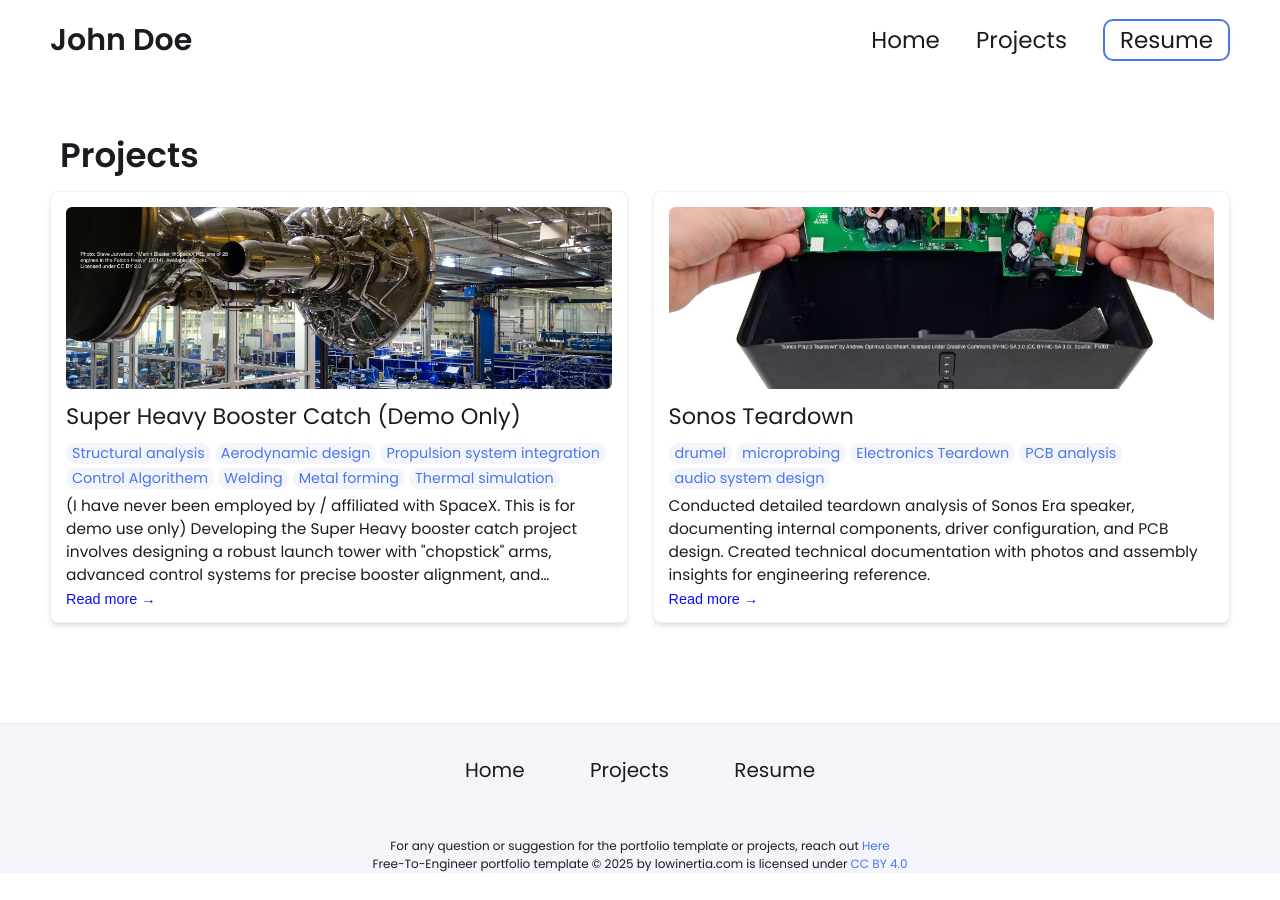
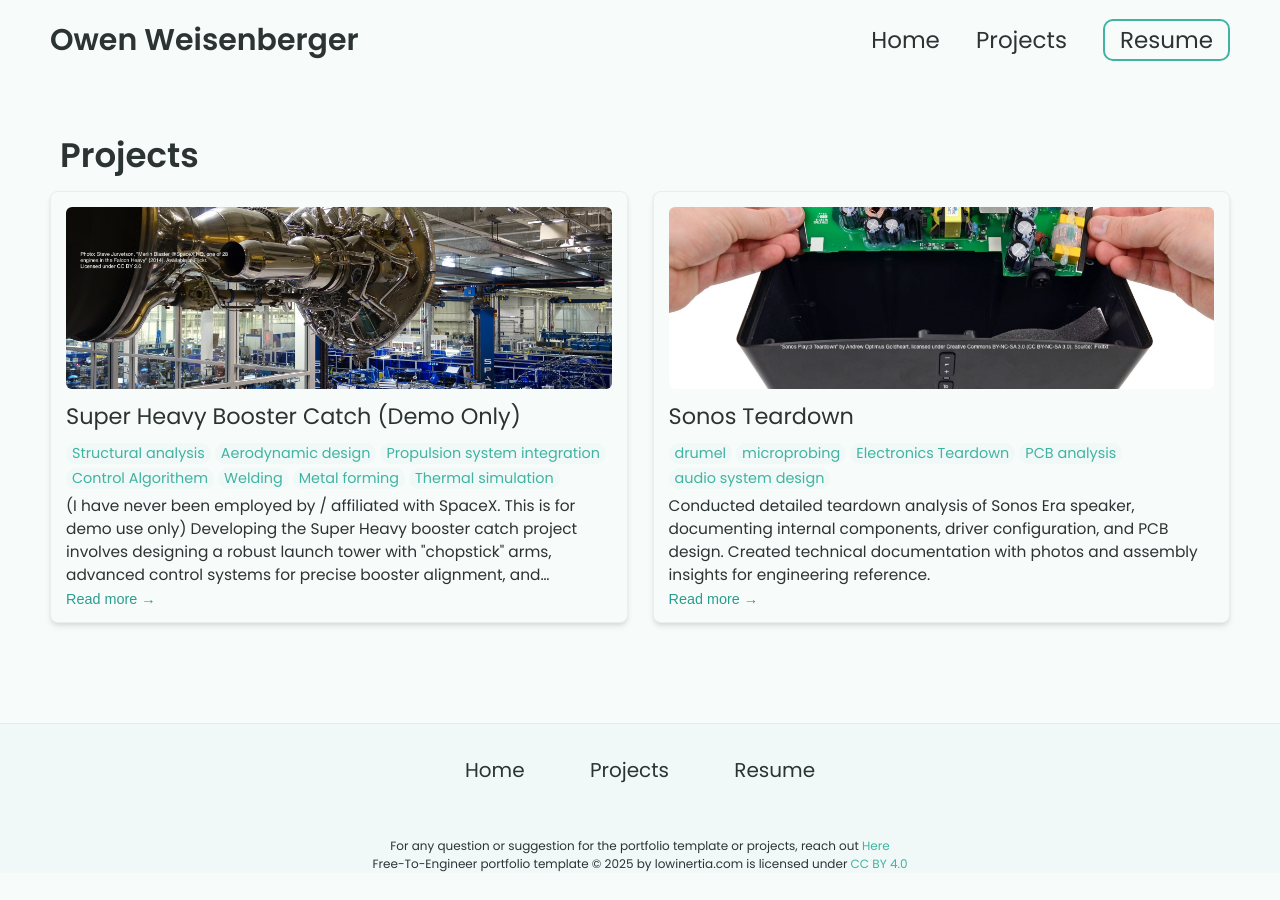
Before and after one commit to ojweisen/Portfolio, a Jekyll site: the page built from projects.html, in a window 1280 px wide. Built offline with Jekyll 4.4.1, drawn with Linux system fonts in a browser that asks for light colours; part of the change alters nothing that is shown.

Commit message:
Update _config.yml

```diff
--- a/_config.yml
+++ b/_config.yml
@@ -7,33 +7,31 @@
 
 # Main Page Setup
 
-title: John Doe's Portfolio # This is what shows up in the tab of the browser
+title: Owen Weisenberger's Portfolio # This is what shows up in the tab of the browser
 
 
 
 # Hero Section
-name: John Doe
-headline: headline message
+name: Owen Weisenberger
+headline: Student at Syracuse University pursuing a B.S. in Aerospace Engineering and minoring in Physics
 description: >- # dont remove this line. this will ignore all new lines until the next section
-  Write an awesome intro and discuss your highlights and qualification. You can edit this
-  line in _config.yml. It will appear in your document head meta (for
-  Google search results) and in your feed.xml site description.
+  I am interested in orbital mechanics, propulsion, and aerodynamics.
+  Eventually, I hope to reinvest people's interest in space and help make contributions in the aerospace industry.
 
 # Place your profile image in /assets/images/profile-image/folder and edit the file name
-profile_image: ./assets/images/profile-image/avatar.jpeg
-
+profile_image: /assets/images/profile-image/BabyTrain.jpeg
 
 # Link your resume
 # You can place your resume in assets/resume/{resume.pdf or add external link such as pdf saved in google drive
-resume-url: https://drive.google.com/file/d/13Z3duVzh-gguPU5r03oJVEE6rV9rd3DS/view?usp=sharing # or /assets/resume/resume.pdf
+resume-url:  /assets/resume/Owen-Weisenberger-Resume.pdf # or /assets/resume/resume.pdf
 
 
 # Set up external links - this will show up as small icons next to your name.
 
 external-links:    # input only your own url slug. The icons with missing entries will not appear.
-  linkedin: test    # https://www.linkedin.com/in/{your url slug}
-  github: leea12    # https://github.com/{your url slug}
-  stackoverflow: test      # https://stackoverflow.com/users/{your url slug}
+  linkedin: https://www.linkedin.com/in/owenweisenberger/    # https://www.linkedin.com/in/{your url slug}
+  github: https://github.com/otrain-gif    # https://github.com/{your url slug}
+  stackoverflow:      # https://stackoverflow.com/users/{your url slug}
   medium:            # https://medium.com/@{your url slug}
   x-twitter:   # https://x.com/{your url slug}
   threads:            # https://threads.net/@{your url slug}
@@ -45,61 +43,45 @@ external-links:    # input only your own url slug. The icons with missing entrie
 
 # Skills Section - Add the list of your Skills by categories/tools. The indentation for each level needs to be precise.
 skills:
-  - category: 3D Modeling
+  - category: Experimental Methods and Testing
     tools:
-    - Onshape
-    - Solidworks
-    - Creo
-    - Fusion 360 (Autodesk)
-    - Blender (for complex shapes or animations)
-    - Siemens NX
-    - Inventor (Autodesk)
-    - CATIA (Dassault Systèmes)
-  - category: Prototyping
+    - Wind tunnel testing (subsonic & supersonic)
+    - Data acquisition (accelerometers, pitot-static tubes, pressure transducers)
+    - Schlieren imaging & flow visualization
+    - Uncertainty analysis & error quantification
+  - category: Fluid Mechanics & Aerodynamics
     tools:
-    - SLA
-    - CNC
-    - FDM
-    - SLS
-    - DMLS
-    - PolyJet Printing
-    - Vacuum Casting
-    - Laser Cutting
-    - Water Jet Cutting
-    - Arduino / Raspberry Pi
-    - Breadboarding for circuit testing
-  - category: Design Standards / Practices
+    -  Vortex shedding & wake analysis
+    - Boundary layer measurement
+    - Airfoil lift/drag analysis & stall characterization
+    - Compressible flow & shock wave visualization
+    - Application of Bernoulli’s principle & isentropic relations
+  - category: Structures & Materials
     tools:
-    - GD&T ASME Y14
-    - ISO fits and tolerances
-    - PLM (PTC Windchill / Arena)
-  - category: PCB Design
+    - Beam theory & stress/deflection analysis
+    - Fatigue life prediction (Palmgren–Miner rule)
+    - Material selection (MMPDS data)
+    - Aerospace structural optimization
+  - category: Data & Software Tools
     tools:
-    - Altium Designer
-    - Altium
-    - Eagle
-    - KiCad
-  - category: Problem Solving / Risk Management
-    tools:
-    - Root Cause Analysis (e.g., 5 Whys, Fishbone Diagram)
-    - DFMEA / PFMEA
-    - Six Sigma methodologies
-    - Shain Red-X
-
+    - MATLAB & LabVIEW for data processing
+    - SolidWorks
+    - Optimization techniques & engineering trade-offs
+    - Technical reporting & presentation of results
 
 # Contact Form Setup. Setup an account and copy over the key. When someone fills out the form, it will be received in your email.
-formspree-key:   https://formspree.io/f/{8-digit key}
+formspree-key:   https://formspree.io/f/mqadzlke #https://formspree.io/f/{8-digit key}
 
 
 
 # Active theme (Updatethis to switch themes). Make sure to keep the indentation the samne.
 colors: # this is the basic theme
-  text: "#1a1c20"
-  border: "#ddd"
-  link: "#4a76ee"
-  highlight: "#0c0cf2"
-  background: "#ffffff"
-  light_background: "#f3f5fb"
+  text: "#2c3333"
+  border: "#e0f2ef"
+  link: "#40b3a2"
+  highlight: "#2a9d8f"
+  background: "#f7fbfa"
+  light_background: "#f0f9f7"
 
 # A few examples.
 basic theme:
@@ -133,7 +115,6 @@ lemon theme:
   highlight: "#ff4d6d"
   background: "#fff8f8"
   light_background: "#fff5f6"
-
 
 
 
```
